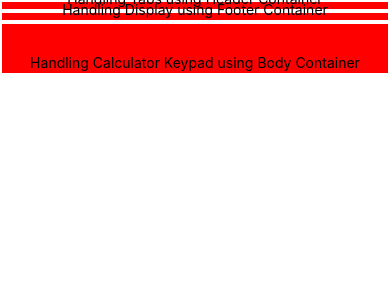
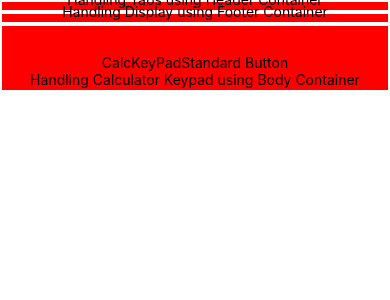
Before and after one commit to 007tickooayush/adavanced-calc-rn, a React Native app: screen / in a window 390 px wide. Shown: the top 300 px of the page. Built offline with nearby package versions, Linux system fonts and the light colour scheme.

Commit message:
DEFINITION UPDATES:
- calculator keypad classification
- button for calculator's Keypad initialized
- Keypad scientific and standard separate component
- global context for keypad type

TODO: need to add event handling for the keypad button

```diff
--- a/src/App.tsx
+++ b/src/App.tsx
@@ -1,7 +1,7 @@
 import { StatusBar } from 'expo-status-bar';
 import { SafeAreaView, Text, View } from 'react-native';
 import { styles } from '../style/styles';
-
+import CalcKeyPadContainer from './keypad/CalcKeyPadContainer';
 
 const App = () => {
 	return (
@@ -15,6 +15,7 @@ const App = () => {
 					<Text>Handling Display using Footer Container</Text>
 				</View>
 				<View style={[styles.body]}>
+					<CalcKeyPadContainer />
 					<Text>Handling Calculator Keypad using Body Container</Text>
 				</View>
 			</View>
--- a/src/keypad/CalcKeyPadContainer.tsx
+++ b/src/keypad/CalcKeyPadContainer.tsx
@@ -1,12 +1,25 @@
-import { View, Text } from 'react-native'
-import React from 'react'
+import { View, Text } from 'react-native';
+import React, { useState } from 'react';
+import { CalcTypeContext } from '../utils/context';
+import { CalculatorType } from '../utils/types';
+import CalcKeyPadStandard from './CalcKeyPadStandard';
+import CalcKeyPadScientific from './CalcKeyPadScientific';
 
 const CalcKeyPadContainer = () => {
+    const [calcKeypadType, setCalcKeypadType] = useState<CalculatorType>('standard');
     return (
         <View>
-            <Text>CalcKeyPadContainer</Text>
+            <CalcTypeContext.Provider value={{ calcKeyTypeContxt: calcKeypadType, setCalcKeyTypeContxt: setCalcKeypadType }}>
+                {/* <Text>CalcKeyPadContainer</Text> */}
+                {
+                    calcKeypadType === 'standard' && <CalcKeyPadStandard />
+                }
+                {
+                    calcKeypadType === 'scientific' && <CalcKeyPadScientific />
+                }
+            </CalcTypeContext.Provider>
         </View>
-    )
+    );
 }
 
 export default CalcKeyPadContainer;
--- /dev/null
+++ b/src/keypad/CalcKeyPadScientific.tsx
@@ -0,0 +1,13 @@
+import { View, Text } from 'react-native'
+import React from 'react'
+import KeypadButton from './KeypadButton'
+
+const CalcKeyPadScientific = () => {
+    return (
+        <View>
+            <KeypadButton btnText={'CalcKeyPadScientific Button'} />
+        </View>
+    )
+}
+
+export default CalcKeyPadScientific
--- a/src/keypad/CalcKeyPadStandard.tsx
+++ b/src/keypad/CalcKeyPadStandard.tsx
@@ -1,10 +1,11 @@
 import { View, Text } from 'react-native'
 import React from 'react'
+import KeypadButton from './KeypadButton';
 
 const CalcKeyPadStandard = () => {
     return (
         <View>
-            <Text>CalcKeyPadStandard</Text>
+            <KeypadButton btnText={'CalcKeyPadStandard Button'} />
         </View>
     )
 }
--- /dev/null
+++ b/src/keypad/KeypadButton.tsx
@@ -0,0 +1,14 @@
+import { View, Text, TouchableOpacity } from 'react-native'
+import React from 'react'
+
+const KeypadButton = ({ btnText }: { btnText: string }) => {
+    return (
+        <TouchableOpacity
+            onPress={() => console.log(btnText+' button clicked')}
+        >
+            <Text>{btnText}</Text>
+        </TouchableOpacity>
+    )
+}
+
+export default KeypadButton;
--- /dev/null
+++ b/src/utils/context.ts
@@ -0,0 +1,8 @@
+import { createContext } from "react";
+import { CalculatorType } from "./types";
+
+
+export const CalcTypeContext = createContext({
+    calcKeyTypeContxt: 'standard',
+    setCalcKeyTypeContxt: (calcType: CalculatorType) => { }
+});
--- /dev/null
+++ b/src/utils/types.ts
@@ -0,0 +1,6 @@
+export type CalculatorType = 'standard' | 'scientific';
+
+export type CalcKeyTypeContextType = {
+    calcKeyTypeContxt: CalculatorType;
+    setCalcKeyTypeContxt: (calcType: CalculatorType) => void;
+}
```
